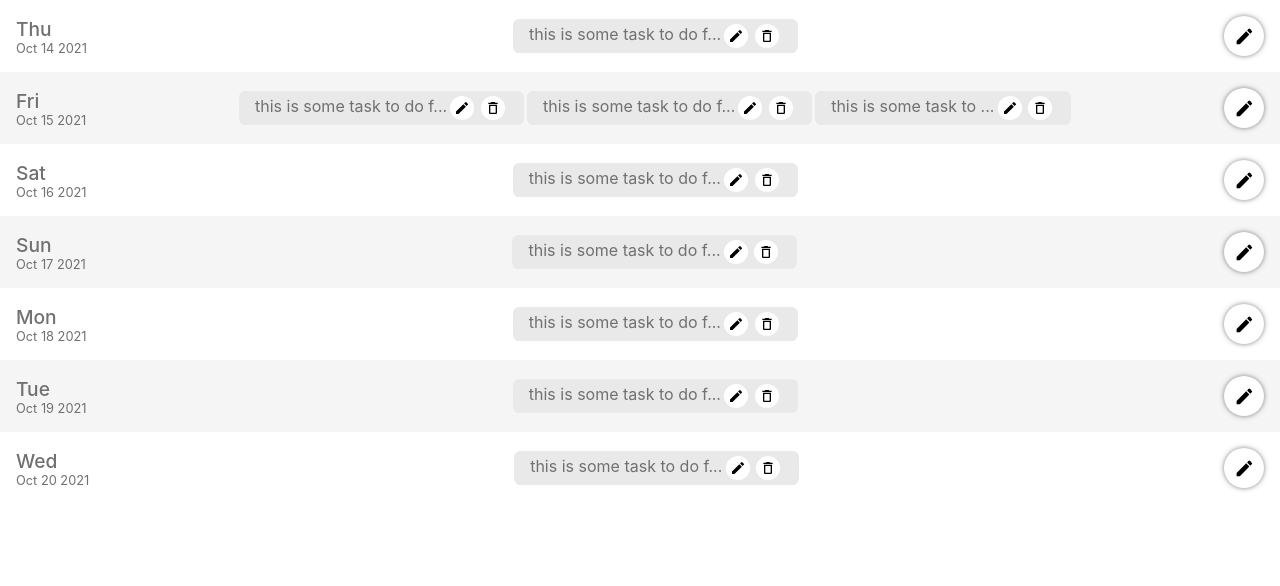
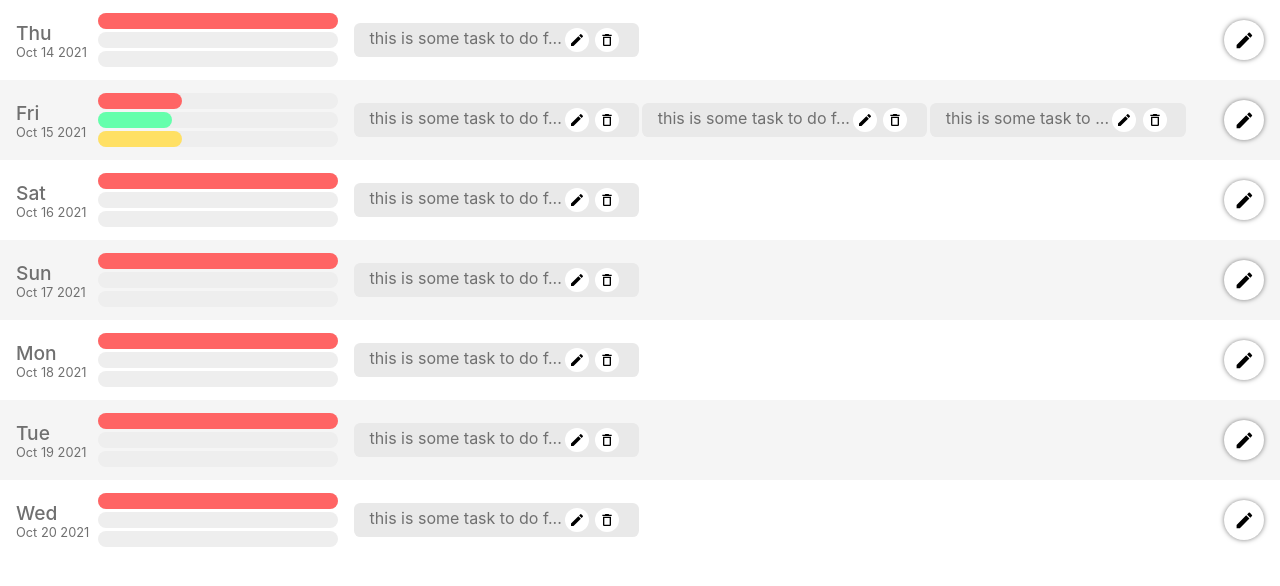
Before and after one commit to Alioo11/daily-manager, a Next.js app: page /home in a window 1280 px wide. Shown: the top 586 px of the page. Built offline with nearby package versions, Linux system fonts and the light colour scheme.

Commit message:
initialized home page

```diff
--- a/components/table.jsx
+++ b/components/table.jsx
@@ -1,31 +1,81 @@
 import React from 'react'
 import TL from './table.module.css'
-import {MdOutlineDelete , MdEdit} from "react-icons/md"
+import { MdOutlineDelete, MdEdit } from "react-icons/md"
 
-function Table_Colunm ({date , tasks , _id  },index){
+const colors = {
+    not_touched: "#FF6464",
+    done: "#64FFAC",
+    in_progress: "#FFE064"
+}
+
+function Progress_bar(percentage, color) {
+    return <div className={TL.progress_container}>
+        <div style={{ width: `${percentage}%`, background: color }} className={TL.progress_inner}></div>
+    </div>
+}
+
+const calculatedateStatus = (tasks) => {
+    let n_t = 0
+    let d = 0;
+    let i_p = 0;
+    let sum = 0
+    let result = []
+
+    tasks.map((task) => {
+        if (task.status === "NOT_TOUCHED") {
+            n_t += task.importance;
+        } else if (task.status === "DONE") {
+            d += task.importance;
+        } else {
+            i_p += task.importance;
+        }
+    })
+    sum = n_t + d + i_p;
+    result[0] = Math.round((n_t / sum) * 100)
+    result[1] = Math.round((d / sum) * 100)
+    result[2] = Math.round((i_p / sum) * 100)
+    return result
+}
+
+
+
+
+function Table_Colunm({ date, tasks, _id }, index) {
+    const dayStatus = calculatedateStatus(tasks)
+
     const exactDate = new Date(date)
-    return <div className={TL.table_column} style={{background : index%2===0 ? "white":"#F5F5F5"}}>
+    return <div className={TL.table_column} style={{ background: index % 2 === 0 ? "white" : "#F5F5F5" }}>
         <div className={TL.date}>
-            <div className={TL.date_day_week}>{exactDate.toString().slice(0,3)}</div>
-            <div className={TL.date_date}>{exactDate.toString().slice(3,15)}</div>
+            <div className={TL.date_day_week}>{exactDate.toString().slice(0, 3)}</div>
+            <div className={TL.date_date}>{exactDate.toString().slice(3, 15)}</div>
 
         </div>
+
+        <div className={TL.progress_main} >
+            {Progress_bar(dayStatus[0], colors.not_touched)}
+            {Progress_bar(dayStatus[1], colors.done)}
+            {Progress_bar(dayStatus[2], colors.in_progress)}
+        </div>
+
+
         <div className={TL.task_list}>
-            {tasks.map((task)=>{
+            {tasks.map((task) => {
                 return Table_Task(task.content)
             })}
         </div>
+        <div>
             <div className={TL.edit_column}>
-            <div className={TL.edit_column_btn}><MdEdit/></div>
-        </div>
+                <div className={TL.edit_column_btn}><MdEdit /></div>
+            </div></div>
+
     </div>
 }
 
-function Table_Task(taskContent){
+function Table_Task(taskContent) {
     return <div className={TL.task}>
-        {taskContent.slice(0,25)}...
-         <div className={TL.delete_btn}><MdEdit/></div>
-        <div className={TL.delete_btn}><MdOutlineDelete/></div> </div>
+        {taskContent.slice(0, 25)}...
+         <div className={TL.delete_btn}><MdEdit /></div>
+        <div className={TL.delete_btn}><MdOutlineDelete /></div> </div>
 }
 
 
@@ -33,9 +83,9 @@ function Table_Task(taskContent){
 function Table({ content }) {
     return (
         <div>
-            {content.map((dayTask , index)=>{
-                return <div key ={dayTask._id}>
-                    {Table_Colunm(dayTask , index)}
+            {content.map((dayTask, index) => {
+                return <div key={dayTask._id}>
+                    {Table_Colunm(dayTask, index)}
                 </div>
             })}
         </div>
--- a/components/table.module.css
+++ b/components/table.module.css
@@ -2,14 +2,38 @@
   background-color: red;
 }
 
+.progress_main{
+  display: flex;
+  flex-direction: column;
+  width: 80%;
+  max-width: 15rem;
+}
+
+.progress_container{
+  height: 1rem;
+  background-color: #EEEEEE;
+  border-radius: 1rem;
+  width: 100%;
+  margin: 0.1rem;
+}
+
+.progress_inner{
+  height: 100%;
+  border-radius: 1rem;
+}
+
+
+
 .table_column {
   display: flex;
-  justify-content: space-between;
+  justify-content: flex-start;
   align-items: center;
   flex-direction: row;
   padding: 1rem;
   max-height: 5rem;
   color: #707070;
+}
+.table_column>:last-child{
 }
 
 .edit_column_btn {
@@ -32,6 +56,8 @@
   flex-wrap: wrap;
   overflow-y: scroll;
   max-height: 5rem;
+  width: 100%;
+  margin: 0rem 1rem;
 }
 
 .edit_column_btn:hover {
@@ -41,6 +67,7 @@
 .date {
   display: flex;
   flex-direction: column;
+  min-width: 5rem;
 }
 .date_date {
   font-size: 0.8rem;
@@ -76,3 +103,15 @@
 .delete_btn:hover {
   color: red;
 }
+
+
+@media only screen and (max-width: 550px) {
+
+  .task_list{
+    display: none;
+  }
+  .progress_main{
+    max-width: 100%;
+  }
+
+}
--- a/pages/home/index.js
+++ b/pages/home/index.js
@@ -10,7 +10,7 @@ const dummyData = [
         _id: "46a5sd4f84sdf54asd6fas89d",
         content: "this is some task to do for today ",
         importance: 17,
-        status: "not Touched",
+        status: "NOT_TOUCHED",
       },
     ],
   },
@@ -22,19 +22,19 @@ const dummyData = [
         _id: "46a5sd4f84sdf54asd6fas89d",
         content: "this is some task to do for today ",
         importance: 17,
-        status: "not Touched",
+        status: "DONE",
       },
       {
         _id: "46a5ssdf54dsfasdasd6fas89d",
         content: "this is some task to do for today ",
         importance: 19,
-        status: "not Touched",
+        status: "NOT_TOUCHED",
       },
       {
         _id: "46aasddsfdfdfdasdasd6fas89d",
         content: "this is some task to  ",
         importance: 19,
-        status: "not Touched",
+        status: "IN_PROGRESS",
       },
     ],
   },
@@ -46,7 +46,7 @@ const dummyData = [
         _id: "46a5sd4f84sdf54asd6fas89d",
         content: "this is some task to do for today ",
         importance: 17,
-        status: "not Touched",
+        status: "NOT_TOUCHED",
       },
     ],
   },
@@ -58,7 +58,7 @@ const dummyData = [
         _id: "46a5sd4f84sdf54asd6fas89d",
         content: "this is some task to do for today ",
         importance: 17,
-        status: "not Touched",
+        status: "NOT_TOUCHED",
       },
     ],
   },
@@ -70,7 +70,7 @@ const dummyData = [
         _id: "46a5sd4f84sdf54asd6fas89d",
         content: "this is some task to do for today ",
         importance: 17,
-        status: "not Touched",
+        status: "NOT_TOUCHED",
       },
     ],
   },
@@ -82,7 +82,7 @@ const dummyData = [
         _id: "46a5sd4f84sdf54asd6fas89d",
         content: "this is some task to do for today ",
         importance: 17,
-        status: "not Touched",
+        status: "NOT_TOUCHED",
       },
     ],
   },
@@ -94,7 +94,7 @@ const dummyData = [
         _id: "46a5sd4f84sdf54asd6fas89d",
         content: "this is some task to do for today ",
         importance: 17,
-        status: "not Touched",
+        status: "NOT_TOUCHED",
       },
     ],
   },
```
Lines whose indentation alone changed are shown as unchanged.
